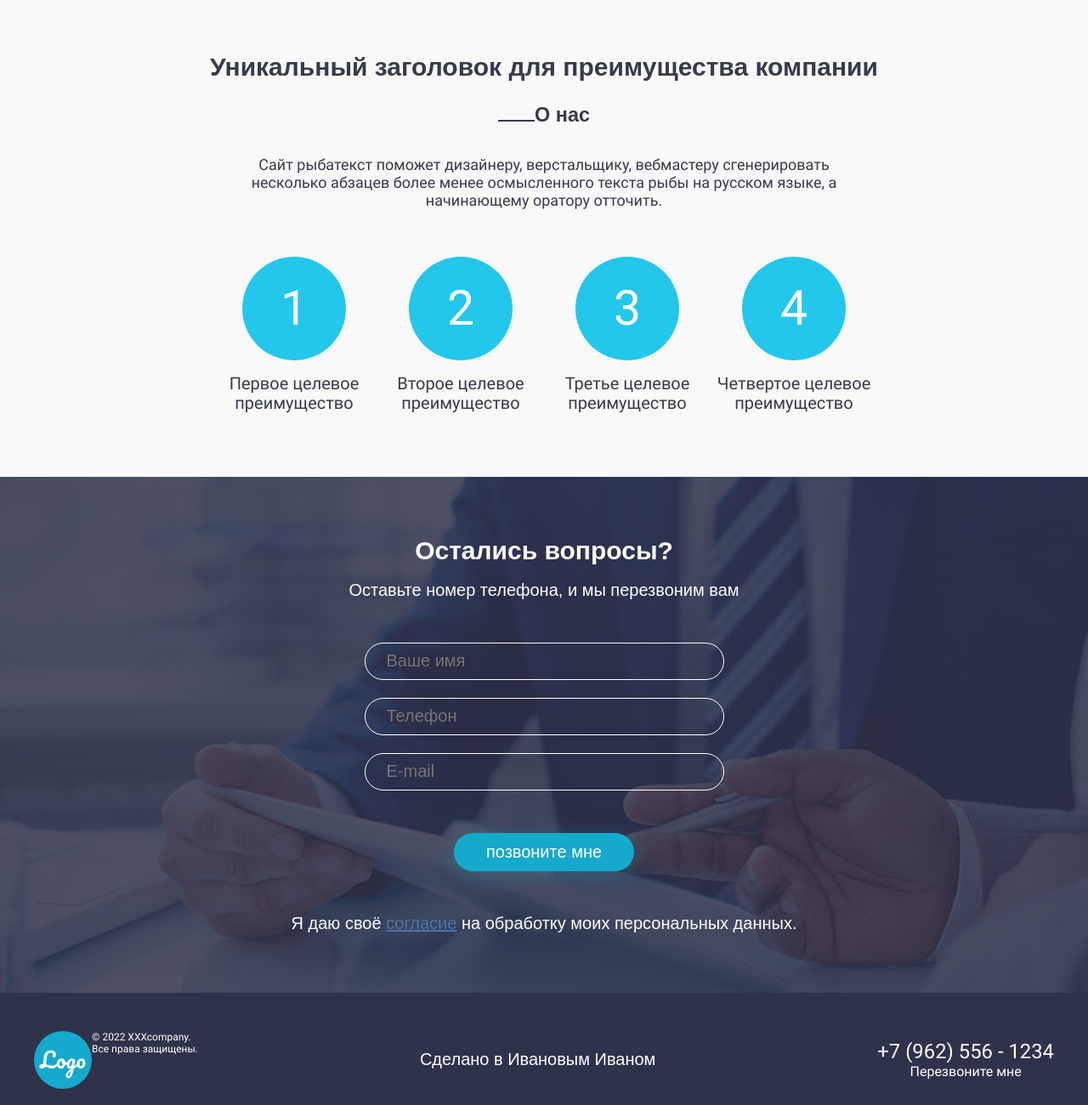
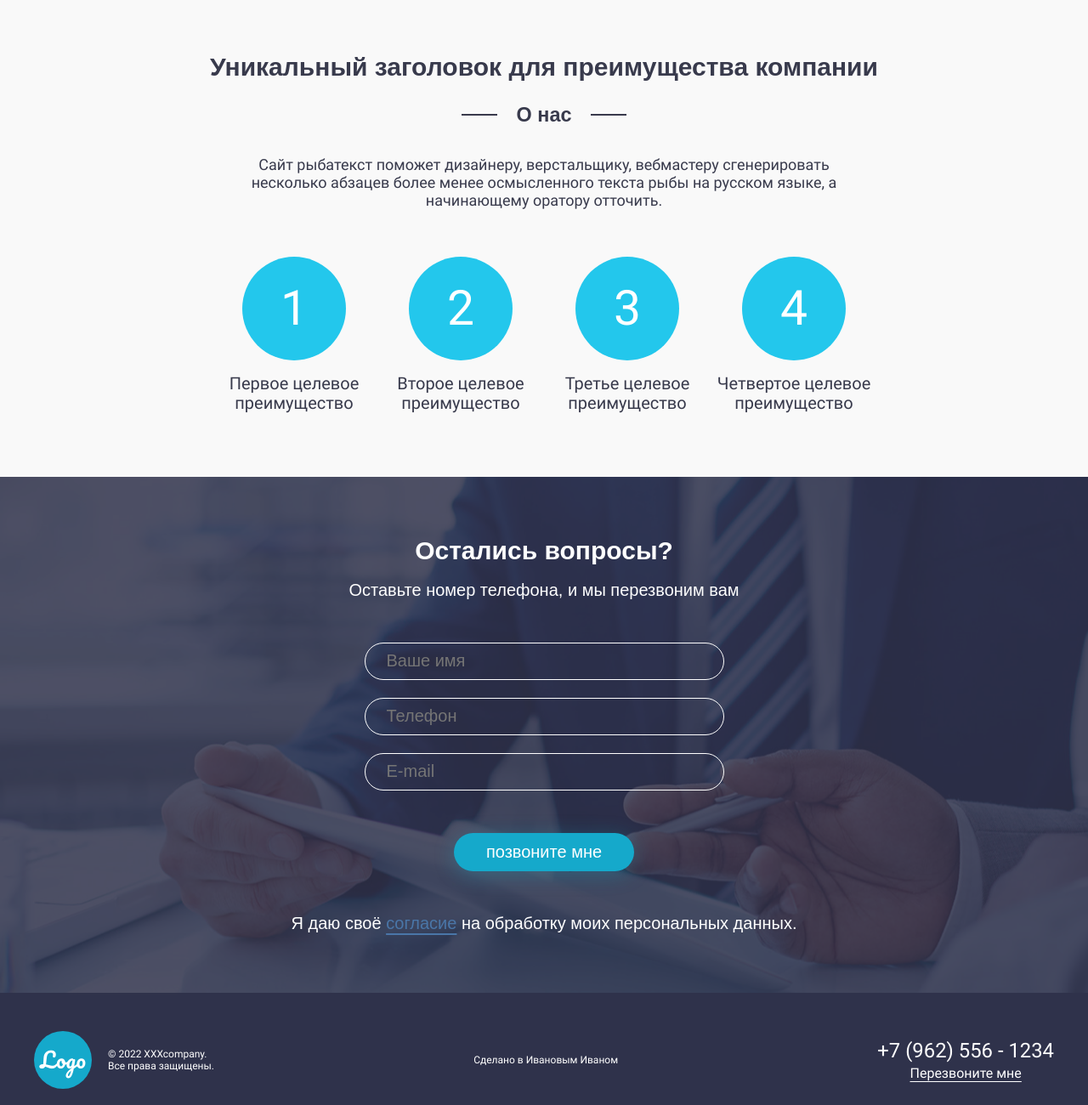
Before and after one commit to vkate174/module3_5, a plain HTML site: page index.html in a window 1280 px wide. Shown: the part 740-2040 px from the top of the page at 85% size. Drawn offline with Linux system fonts and the light colour scheme.

Commit message:
Декстоп done

```diff
--- a/index.html
+++ b/index.html
@@ -78,10 +78,10 @@
     <div class="container container__footer">
       <div class="footer__info">
         <span class="footer__logo"><a href="#" class="footer__logo-a">Logo</a></span>
-        <p class="footer__inf">© 2022 XXXcompany.
+        <p class="footer__copyright">© 2022 XXXcompany.
           Все права защищены.</p>
       </div>
-      <p>Сделано в Ивановым Иваном</p>
+      <p class="footer__text">Сделано в Ивановым Иваном</p>
       <div class="footer__tel">
         <a href="tel:+7 (962) 556 - 1234" class="footer__tel-nmbr">+7 (962) 556 - 1234</a>
         <a href="tel:+7 (962) 556 - 1234" class="footer__tel-btn">Перезвоните мне</a>
--- a/styles/about.css
+++ b/styles/about.css
@@ -9,29 +9,30 @@
 }
 
 .about__subtitle {
-  text-align: center;
   color: rgb(56, 58, 76);
   margin-bottom: 35px;
+  display: flex;
+  align-items: center;
+  justify-content:center;
+  gap: 23px;
+  /* width: 189px; */
+}
+
+.about__subtitle::before {
+  content: url('');
+  display: block;
+  background-image: url('/img/Left.jpg');
+  width: 42px;
+  height: 2px;
 
 }
 
-.about__subtitle::before {
-  content: url('/img/Left.jpg');
-  display: inline-block;
-  width: 43px;
+.about__subtitle::after {
+  content: url('');
+  display: block;
+  background-image: url('/img/Right.jpg');
+  width: 42px;
   height: 2px;
-  text-align: center;
-  /* position: absolute;
-  left: 0;
-  top: 0;
-  /* width: 100%;
-  height: 100%; */
-  /* background: url('/img/Left.jpg'); */ */
-}
-
-.about__subtitle::after {
-  content: ' ';
-  background-image: url('/img/Right.jpg');
 }
 
 .about__text {
--- a/styles/footer.css
+++ b/styles/footer.css
@@ -12,6 +12,8 @@
 .footer__info {
   display: flex;
   flex-direction: row;
+  align-items: center;
+  gap: 19px;
 }
 
 .footer__logo {
@@ -32,7 +34,7 @@
 
 }
 
-.footer__inf {
+.footer__copyright {
   color: rgb(255, 255, 255);
   font-family: Roboto;
   font-size: 12px;
@@ -41,11 +43,22 @@
   letter-spacing: 0%;
   text-align: left;
   white-space: pre-line;
-  }
+}
+
+.footer__text {
+  color: rgb(255, 255, 255);
+  font-family: Roboto;
+  font-size: 12px;
+  font-weight: 500;
+  line-height: 14px;
+  letter-spacing: 0%;
+  text-align: left;
+}
 
 .footer__tel {
   display: flex;
   flex-direction: column;
+  gap: 3px;
 }
 
 .footer__tel-nmbr {
@@ -66,4 +79,7 @@
   line-height: 19px;
   letter-spacing: 0%;
   text-align: center;
+  text-decoration: underline;
+  text-decoration-color: rgba(255, 255, 255);
+  text-underline-position: under;
 }
--- a/styles/form.css
+++ b/styles/form.css
@@ -83,4 +83,5 @@
 .form__agreement {
   color: rgb(74, 118, 168);
   text-decoration: underline;
+  text-underline-position: under;
 }
--- a/styles/header.css
+++ b/styles/header.css
@@ -31,6 +31,7 @@
 .header__tel {
   display: flex;
   flex-direction: column;
+  justify-content: space-around;
 }
 
 .header__tel-nmbr {
@@ -51,6 +52,9 @@
   line-height: 19px;
   letter-spacing: 0%;
   text-align: center;
+  text-decoration: underline;
+  text-decoration-color: rgba(255, 255, 255, 0.5);
+  text-underline-position: under;
 }
 
 .header {
```
